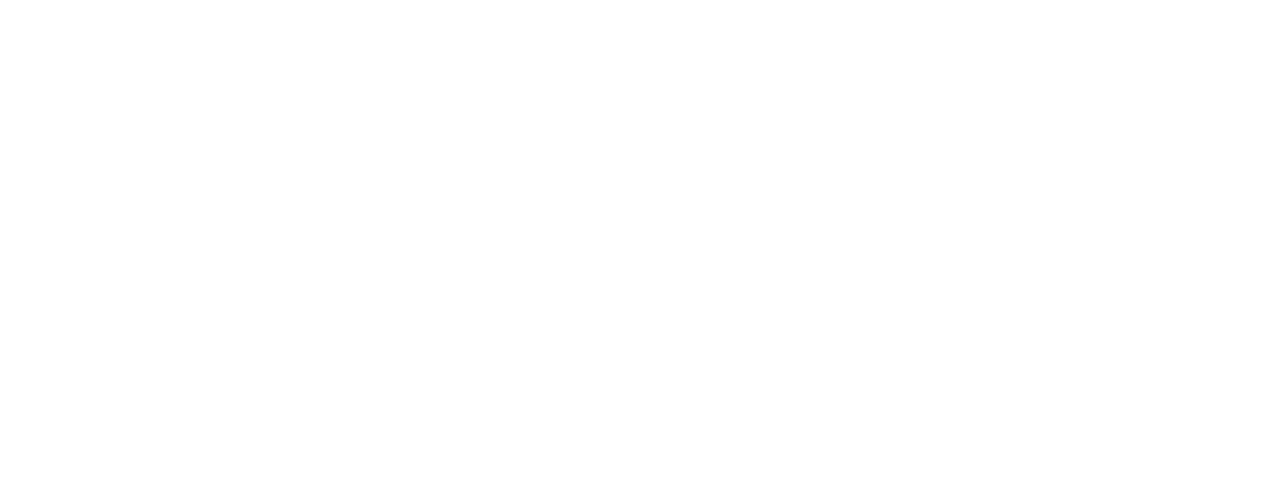
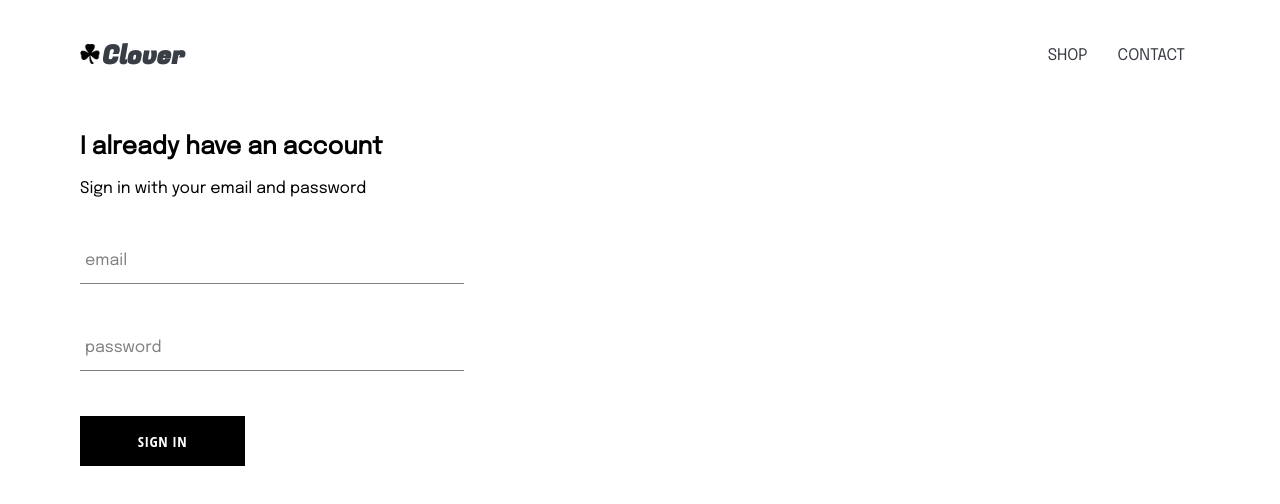
Before and after one commit to jaesmanalang/clover-clothing, a React (Create React App) app: page /signin in a window 1280 px wide. Shown: the top 504 px of the page. Built offline with nearby package versions, Linux system fonts and the light colour scheme.

Commit message:
Add custom input and button

```diff
--- a/src/App.js
+++ b/src/App.js
@@ -3,6 +3,8 @@ import { BrowserRouter as Router, Switch, Route } from 'react-router-dom';
 
 import HomePage from './components/pages/homepage/HomePage';
 import ShopPage from './components/pages/shop/ShopPage';
+import SignInAndSignUpPage from './components/pages/sign-in-and-sign-up/SignInAndSignUpPage';
+import Header from './components/header/Header';
 
 const HatsPage = () => (
   <div>
@@ -14,9 +16,11 @@ const App = () => {
   return (
     <Router>
       <div className="app">
+        <Header />
         <Switch>
           <Route exact path="/" component={HomePage} />
           <Route path="/shop" component={ShopPage} />
+          <Route path="/signin" component={SignInAndSignUpPage} />
         </Switch>
       </div>
     </Router>
--- /dev/null
+++ b/src/components/custom-button/CustomButton.jsx
@@ -0,0 +1,10 @@
+import React from 'react';
+import './CustomButton.scss';
+
+const CustomButton = ({ children, ...props }) => (
+  <button className="custom-button" {...props}>
+    {children}
+  </button>
+);
+
+export default CustomButton;
--- /dev/null
+++ b/src/components/custom-button/CustomButton.scss
@@ -0,0 +1,22 @@
+.custom-button {
+  min-width: 165px;
+  width: auto;
+  height: 50px;
+  letter-spacing: 0.5px;
+  line-height: 50px;
+  padding: 0 35px 0 35px;
+  font-size: 15px;
+  background-color: black;
+  color: white;
+  text-transform: uppercase;
+  font-family: 'Open Sans Condensed';
+  font-weight: bolder;
+  border: none;
+  cursor: pointer;
+
+  &:hover {
+    background-color: white;
+    color: black;
+    border: 1px solid black;
+  }
+}
--- /dev/null
+++ b/src/components/form-input/FormInput.jsx
@@ -0,0 +1,19 @@
+import React from 'react';
+import './FormInput.scss';
+
+const FormInput = ({ handleChange, label, ...props }) => {
+  return (
+    <div className="group">
+      <input className="form-input" onChange={handleChange} {...props} />
+      {label ? (
+        <label
+          className={`${props.value.length ? 'shrink' : ''} form-input-label`}
+        >
+          {label}
+        </label>
+      ) : null}
+    </div>
+  );
+};
+
+export default FormInput;
--- /dev/null
+++ b/src/components/form-input/FormInput.scss
@@ -0,0 +1,54 @@
+$sub-color: grey;
+$main-color: black;
+
+@mixin shrinkLabel {
+  top: -14px;
+  font-size: 12px;
+  color: $main-color;
+}
+
+.group {
+  position: relative;
+  margin: 45px 0;
+
+  .form-input {
+    background: none;
+    background-color: white;
+    color: $sub-color;
+    font-size: 18px;
+    padding: 10px 10px 10px 5px;
+    display: block;
+    width: 100%;
+    border: none;
+    border-radius: 0;
+    border-bottom: 1px solid $sub-color;
+    margin: 25px 0;
+
+    &:focus {
+      outline: none;
+    }
+
+    &:focus~.form-input-label {
+      @include shrinkLabel();
+    }
+  }
+
+  input[type='password'] {
+    letter-spacing: 0.3em;
+  }
+
+  .form-input-label {
+    color: $sub-color;
+    font-size: 16px;
+    font-weight: normal;
+    position: absolute;
+    pointer-events: none;
+    left: 5px;
+    top: 10px;
+    transition: 300ms ease all;
+
+    &.shrink {
+      @include shrinkLabel();
+    }
+  }
+}
--- /dev/null
+++ b/src/components/header/Header.jsx
@@ -0,0 +1,22 @@
+import React from 'react';
+import { Link } from 'react-router-dom';
+import Logo from '../logo/Logo';
+import './Header.scss';
+
+const Header = () => (
+  <header className="header">
+    <Link to="/" className="logo-container">
+      <Logo className="logo" />
+    </Link>
+    <div className="options">
+      <Link className="option" to="/shop">
+        SHOP
+      </Link>
+      <Link className="option" to="/contact">
+        CONTACT
+      </Link>
+    </div>
+  </header>
+);
+
+export default Header;
--- /dev/null
+++ b/src/components/header/Header.scss
@@ -0,0 +1,19 @@
+.header {
+  height: 70px;
+  width: 100%;
+  display: flex;
+  justify-content: space-between;
+  margin-bottom: 25px;
+
+  .options {
+    width: 50%;
+    height: 100%;
+    display: flex;
+    align-items: center;
+    justify-content: flex-end;
+
+    .option {
+      padding: 10px 15px;
+    }
+  }
+}
--- a/src/components/logo/Logo.css
+++ b/src/components/logo/Logo.css
@@ -5,7 +5,7 @@
 
 .logo__img {
   width: 20px;
-  height: 30px;
+  height: 25px;
 }
 
 .logo__img img {
@@ -14,6 +14,6 @@
 
 .logo-title {
   font-family: 'Fugaz One', cursive;
-  font-size: 1.3rem;
-  margin-left: .3rem;
+  font-size: 13px;
+  margin-left: 2px;
 }
--- /dev/null
+++ b/src/components/pages/sign-in-and-sign-up/SignInAndSignUpPage.jsx
@@ -0,0 +1,10 @@
+import React from 'react';
+import SignIn from '../../sign-in/SignIn';
+
+const SignInAndSignUpPage = () => (
+  <div className="sign-in-and-sign-up">
+    <SignIn />
+  </div>
+);
+
+export default SignInAndSignUpPage;
--- /dev/null
+++ b/src/components/sign-in/SignIn.jsx
@@ -0,0 +1,58 @@
+import React, { Component } from 'react';
+import FormInput from '../form-input/FormInput';
+import CustomButton from '../custom-button/CustomButton';
+import './SignIn.scss';
+
+class SignIn extends Component {
+  constructor(props) {
+    super(props);
+    this.state = {
+      email: '',
+      password: '',
+    };
+  }
+
+  handleSubmit = event => {
+    event.preventDefault();
+    this.setState({ email: '', password: '' });
+  };
+
+  handleChange = event => {
+    const { value, name } = event.target;
+    this.setState({ [name]: value });
+  };
+
+  render() {
+    return (
+      <div className="sign-in">
+        <h2>I already have an account</h2>
+        <span>Sign in with your email and password</span>
+        <form onSubmit={this.handleSubmit}>
+          <FormInput
+            id="email"
+            name="email"
+            type="email"
+            value={this.state.email}
+            required
+            label="email"
+            handleChange={this.handleChange}
+          />
+
+          <FormInput
+            id="password"
+            name="password"
+            type="password"
+            value={this.state.password}
+            required
+            label="password"
+            handleChange={this.handleChange}
+          />
+
+          <CustomButton type="submit">Sign in</CustomButton>
+        </form>
+      </div>
+    );
+  }
+}
+
+export default SignIn;
--- /dev/null
+++ b/src/components/sign-in/SignIn.scss
@@ -0,0 +1,9 @@
+.sign-in {
+  width: 30vw;
+  display: flex;
+  flex-direction: column;
+
+  .title {
+    margin: 10px 0;
+  }
+}
```
